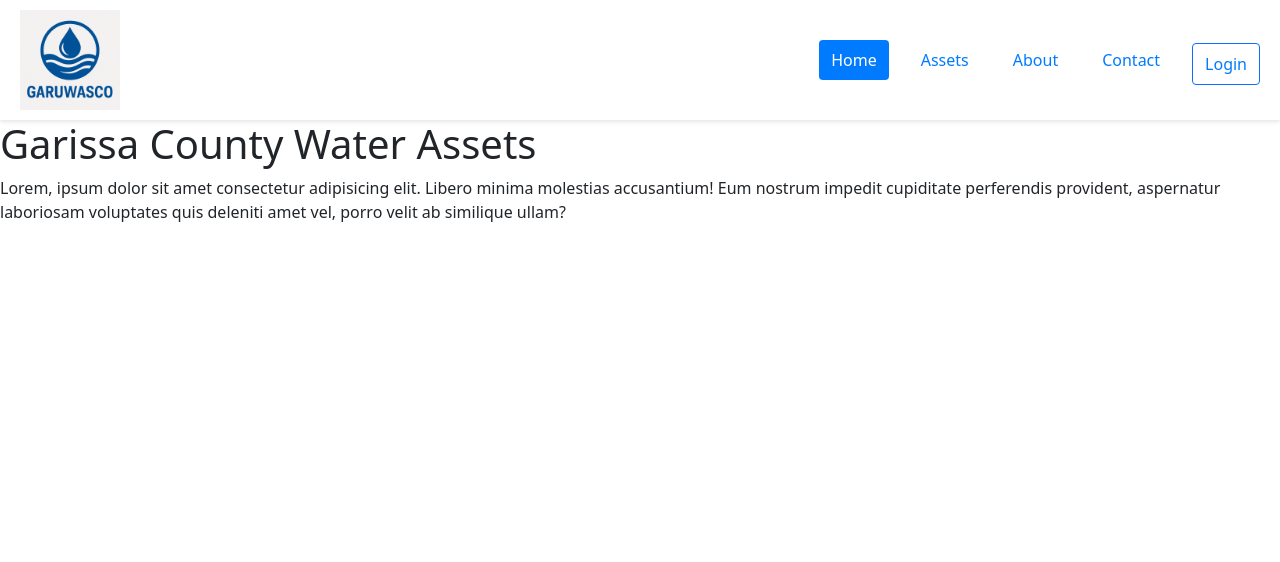
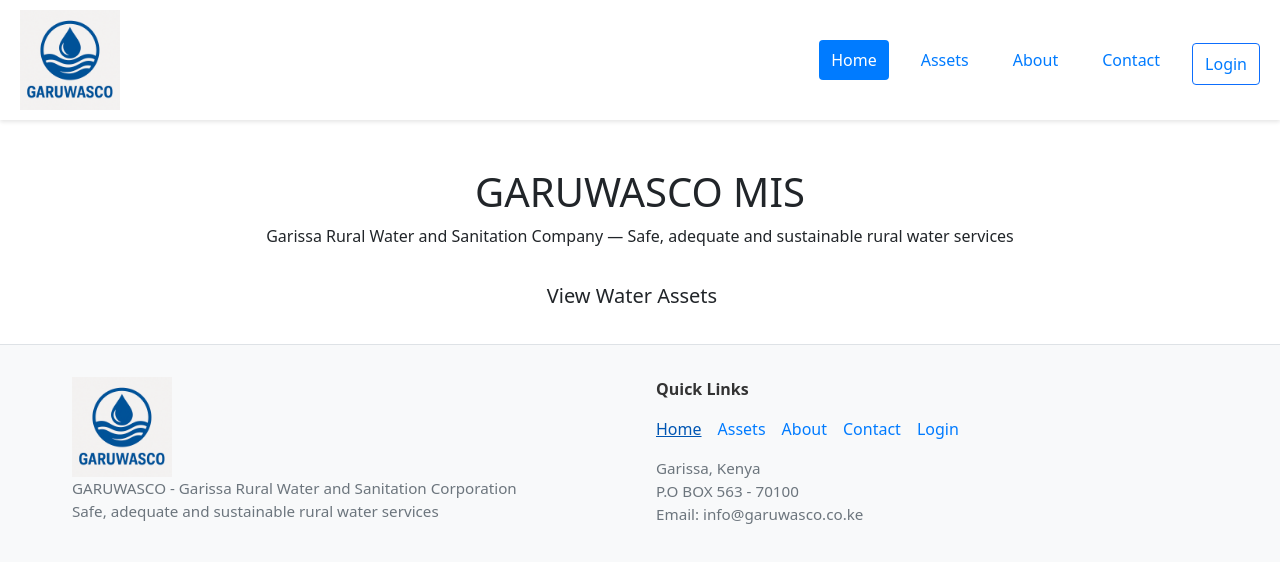
Before and after one commit to DunstanKiiru/G-MIS, a React (Vite) app in the folder frontend/: page / in a window 1280 px wide. Shown: the top 562 px of the page. Built offline with nearby package versions, Linux system fonts and the light colour scheme.

Commit message:
Adds Footer

```diff
--- /dev/null
+++ b/frontend/src/components/Footer/Footer.css
@@ -0,0 +1,60 @@
+.f-wrapper {
+    background-color: #f8f9fa;
+    border-top: 1px solid #dee2e6;
+    padding: 2rem 0;
+    width: 100%;
+}
+
+.f-container {
+    max-width: 1200px;
+    margin: auto;
+    display: flex;
+    justify-content: space-between;
+    flex-wrap: wrap;
+    gap: 2rem;
+    padding: 0 2rem;
+}
+
+.f-left,
+.f-right {
+    flex: 1;
+    display: flex;
+    flex-direction: column;
+}
+
+.footer-logo {
+    transition: transform 0.3s ease;
+}
+
+.footer-logo:hover {
+    transform: scale(1.1);
+}
+
+.f-menu {
+    display: flex;
+    flex-wrap: wrap;
+    gap: 1rem;
+    margin-top: 0.5rem;
+}
+
+.f-menu a {
+    text-decoration: none;
+    color: #007bff;
+    font-weight: 500;
+}
+
+.f-menu a.active {
+    color: #0056b3;
+    text-decoration: underline;
+}
+
+.primaryText {
+    font-weight: 600;
+    color: #333;
+}
+
+.secondaryText,
+.contactText {
+    font-size: 0.95rem;
+    color: #6c757d;
+}
--- a/frontend/src/components/Footer/Footer.jsx
+++ b/frontend/src/components/Footer/Footer.jsx
@@ -0,0 +1,46 @@
+import React from "react";
+import { NavLink } from "react-router-dom";
+import "./Footer.css";
+
+const Footer = () => {
+  return (
+    <footer className="f-wrapper">
+      <div className="f-container">
+        <div className="f-left">
+          <NavLink to="/">
+            <img
+              src="/garissa.png"
+              alt="GARUWASCO Logo"
+              width={100}
+              className="footer-logo"
+            />
+          </NavLink>
+          <p className="secondaryText">
+            GARUWASCO - Garissa Rural Water and Sanitation Corporation <br />
+            Safe, adequate and sustainable rural water services
+          </p>
+        </div>
+
+        <div className="f-right">
+          <p className="primaryText mb-2">Quick Links</p>
+          <nav className="f-menu">
+            <NavLink to="/">Home</NavLink>
+            <NavLink to="/waterassets">Assets</NavLink>
+            <NavLink to="/about">About</NavLink>
+            <NavLink to="/contact">Contact</NavLink>
+            <NavLink to="/login">Login</NavLink>
+          </nav>
+          <p className="contactText mt-3">
+            Garissa, Kenya
+            <br />
+            P.O BOX 563 - 70100
+            <br />
+            Email: info@garuwasco.co.ke
+          </p>
+        </div>
+      </div>
+    </footer>
+  );
+}
+
+export default Footer;
--- a/frontend/src/components/Layout.jsx
+++ b/frontend/src/components/Layout.jsx
@@ -1,6 +1,7 @@
 import React from "react";
 import { Outlet } from "react-router-dom";
 import Header from "./Header/Header";
+import Footer from "./Footer/Footer"
 
 const Layout = () => {
   return (
@@ -9,6 +10,7 @@ const Layout = () => {
       <main>
         <Outlet />
       </main>
+      <Footer />
     </>
   );
 };
--- a/frontend/src/pages/Home.jsx
+++ b/frontend/src/pages/Home.jsx
@@ -1,11 +1,22 @@
 import React from 'react'
+import { Link } from 'react-router-dom'
+
 const Home = () => {
   return (
-    <div className='HomeContainer1'>
-        <h1>Garissa County Water Assets</h1>
-        <p>Lorem, ipsum dolor sit amet consectetur adipisicing elit. Libero minima molestias accusantium! Eum nostrum impedit cupiditate perferendis provident, aspernatur laboriosam voluptates quis deleniti amet vel, porro velit ab similique ullam?</p>
+    <div className="container mt-5 text-center">
+      <h1>GARUWASCO MIS</h1>
+      <p>
+        Garissa Rural Water and Sanitation Company — Safe, adequate and sustainable rural water services
+      </p>
+
+      <div className = "my-4">
+        <Link to ="/waterassets" className='btn tbn-primary btn-lg me-3'>
+          View Water Assets
+        </Link>
+
+      </div>
     </div>
-  )
+  );
 }
 
 export default Home
```
